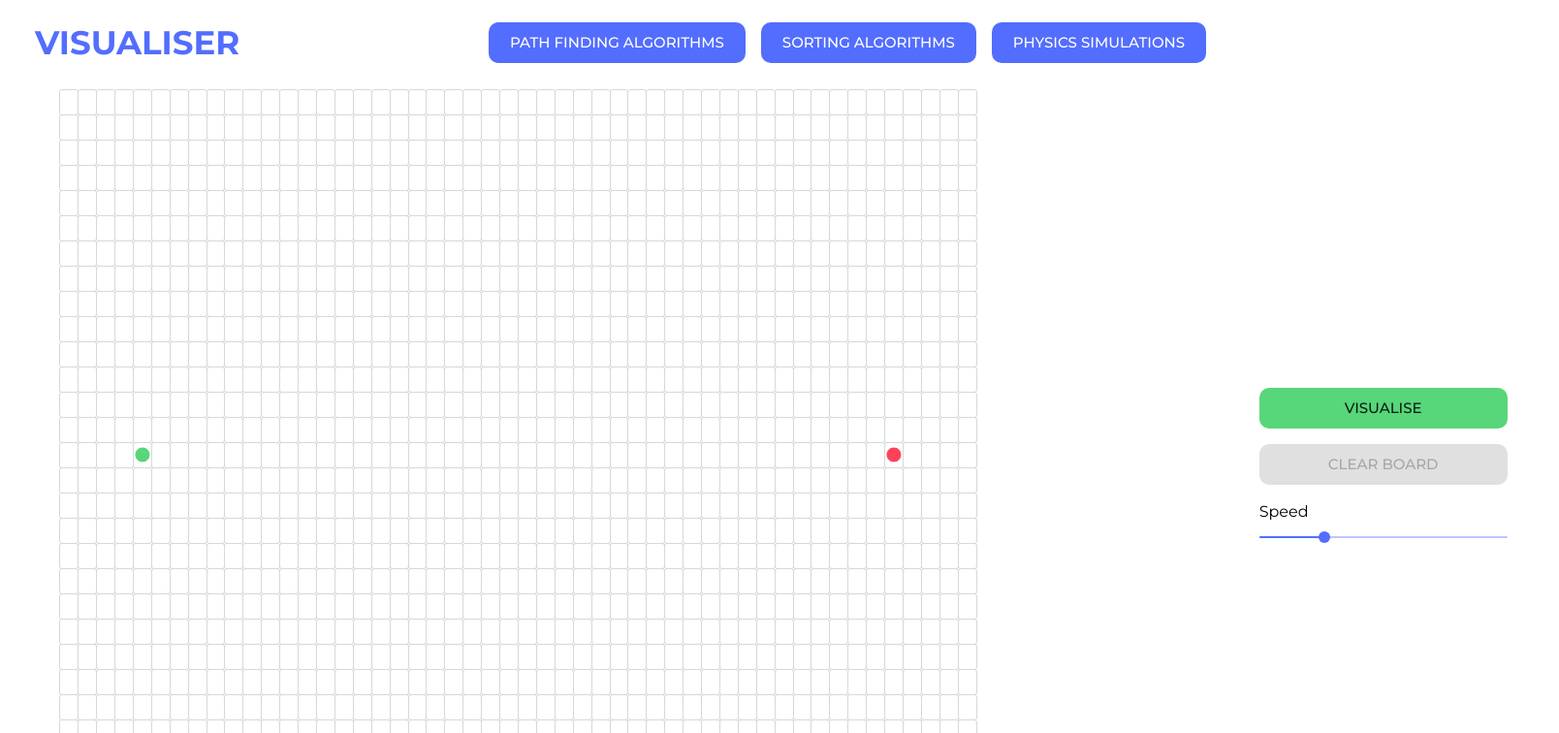
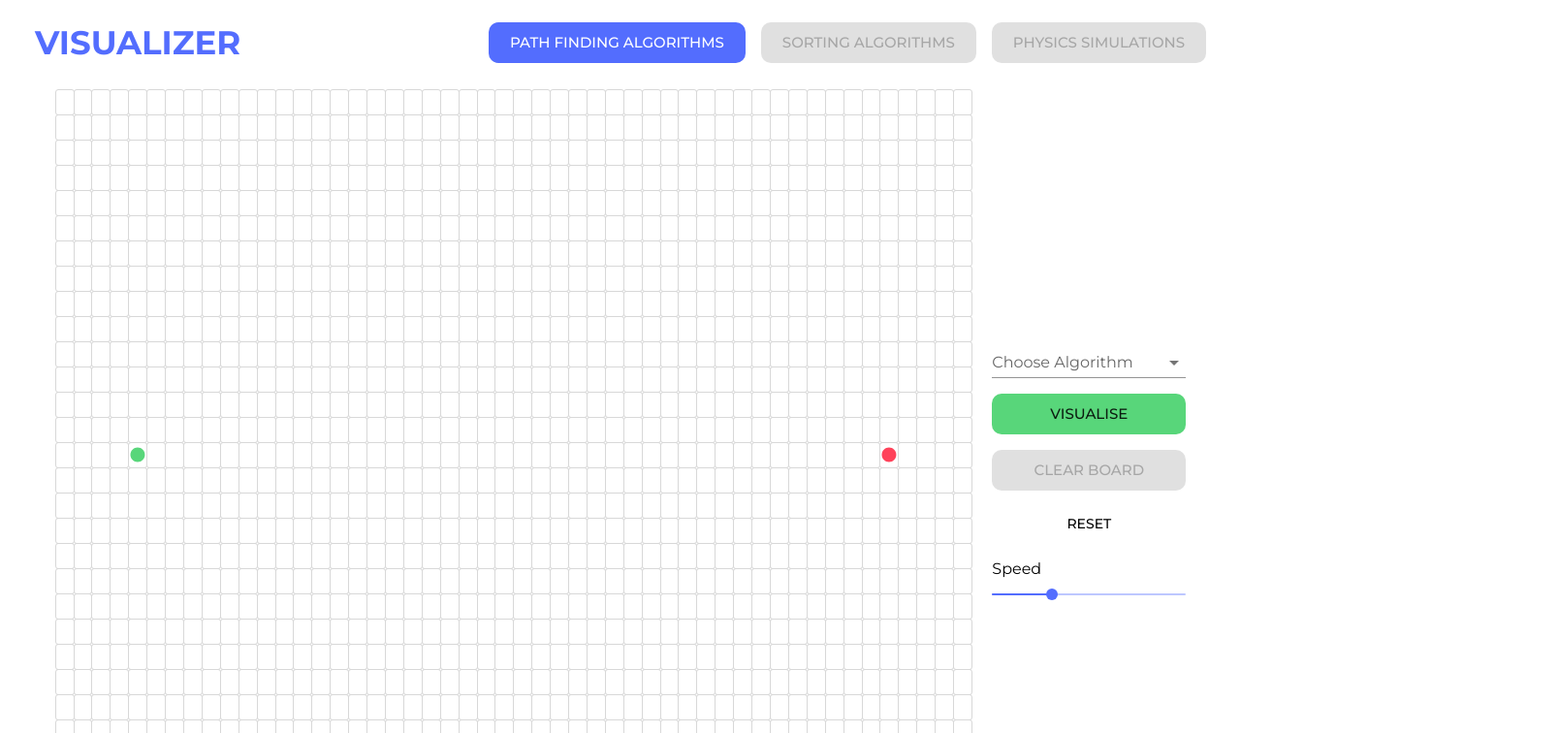
Before and after one commit to nameetrajore/path-finding-visualiser, a React (Create React App) app: page /path-finding-algorithms in a window 1280 px wide. Shown: the top 756 px of the page at 97% size, 1608 px wide, since content can reach past the window. Built offline with nearby package versions, Linux system fonts and the light colour scheme.

Commit message:
ui completed without footer

```diff
--- a/src/App.js
+++ b/src/App.js
@@ -1,5 +1,6 @@
 import React from "react";
 import Header from "./ui/Header";
+import Footer from "./ui/Footer";
 import Routes from './Routes'
 
 function App() {
@@ -7,6 +8,7 @@ function App() {
     <>
       <Header />
         <Routes/>
+        {/* <Footer/> */}
     </>
   );
 }
--- a/src/Routes.js
+++ b/src/Routes.js
@@ -3,6 +3,7 @@ import { Route, Routes } from "react-router-dom";
 import PathFindingAlgorithms from "./pages/PathFindingAlgorithms";
 import SortingAlgorithms from "./pages/SortingAlgorithms";
 import PhysicsSimulations from "./pages/PhysicsSimulations";
+import Welcome from "./pages/Welcome";
 
 const routes = () => {
   return (
@@ -10,6 +11,7 @@ const routes = () => {
       <Route path='/path-finding-algorithms' element={<PathFindingAlgorithms/>} />
       <Route path='/sorting-algorithms' element={<SortingAlgorithms/>} />
       <Route path='/physics-simulations' element={<PhysicsSimulations/>} />
+      <Route path='/' element={<Welcome/>} />
     </Routes>
   );
 };
--- a/src/app/store.js
+++ b/src/app/store.js
@@ -14,7 +14,7 @@ const pathSlice = createSlice({
     },
     setFinish(state, action) {
       state.finish = action.payload;
-    }
+    },
   },
 });
 
--- a/src/pages/PathFindingAlgorithms.js
+++ b/src/pages/PathFindingAlgorithms.js
@@ -1,12 +1,14 @@
-import { Box, Button, Grid, Slider, Typography } from "@mui/material";
+import { Box, Button, Grid, Slider, Typography, FormControl, InputLabel, Select,MenuItem } from "@mui/material";
 import React, { useState } from "react";
 import { AppBar, Toolbar } from "@mui/material";
+import { pathActions } from "../app/store";
 import Node from "../ui/Node/Node";
 import { getNodesInShortestPathOrder } from "../algorithms/dijkstra";
 import { dijkstra } from "../algorithms/dijkstra";
 import { useSelector, useDispatch } from "react-redux";
 
 const PathFindingAlgorithms = () => {
+  const dispatch = useDispatch();
   const start = useSelector((state) => state.start);
   const finish = useSelector((state) => state.finish);
   const [mouseIsPressed, setMouseIsPressed] = useState(false);
@@ -26,7 +28,12 @@ const PathFindingAlgorithms = () => {
     // console.log(row, col);
     // console.log(finish, start);
     // console.log(e.target);
-    if (e.target.className === "start" || e.target.className === "finish")
+    console.log(e.target.closest("div"));
+    if (disable) return;
+    if (
+      e.target.closest("div").className === "start" ||
+      e.target.closest("div").className === "finish"
+    )
       return;
     const newGrid = getNewGridWithWallToggled(grid, row, col);
     setGrid(newGrid);
@@ -35,6 +42,7 @@ const PathFindingAlgorithms = () => {
 
   const mouseEnterHandler = (row, col) => {
     if (!mouseIsPressed) return;
+
     console.log("executed");
     if (
       (start.row === row && start.col === col) ||
@@ -78,8 +86,9 @@ const PathFindingAlgorithms = () => {
   const [grid, setGrid] = useState(getInitialGrid());
   const [speed, setSpeed] = useState(10);
   const [disable, setDisable] = useState(false);
-  const [disableClear, setDisableClear] = useState(false);
+  const [disableClear, setDisableClear] = useState(true);
   const [visitedNodes, setVisitedNodes] = useState([]);
+  const [algo, setAlgo] = useState("");
 
   const animateDijkstra = (visitedNodesInOrder, nodesInShortestPathOrder) => {
     setDisable(true);
@@ -107,7 +116,7 @@ const PathFindingAlgorithms = () => {
           " node node-visited node-shortest-path";
       }, 50 * i);
     }
-    setDisableClear(true);
+    setDisableClear(false);
   };
 
   const visualiseDijkstra = () => {
@@ -121,6 +130,42 @@ const PathFindingAlgorithms = () => {
       grid[finish.row][finish.col]
     );
     animateDijkstra(visitedNodesInOrder, nodesInShortestPathOrder);
+  };
+
+  //For future development
+  const visualiseWithoutAnimation = (row, col) => {
+    for (let i = 0; i < 50; i++) {
+      for (let j = 0; j < 30; j++) {
+        const node = grid[i][j];
+        console.log(grid);
+        document.getElementById(
+          `node-${node.row}-${node.col}`
+        ).className = `node ${node.isWall ? "node-wall" : ""}`;
+      }
+    }
+    let visitedNodesInOrder = dijkstra(
+      grid,
+      grid[start.row][start.col],
+      grid[row][col]
+    );
+    const nodesInShortestPathOrder = getNodesInShortestPathOrder(
+      grid[row][col]
+    );
+
+    for (let i = 0; i <= visitedNodesInOrder.length; i++) {
+      if (i === visitedNodesInOrder.length) {
+        for (let i = 0; i < nodesInShortestPathOrder.length; i++) {
+          const node = nodesInShortestPathOrder[i];
+          document.getElementById(`node-${node.row}-${node.col}`).className =
+            " node node-visited-no-anim node-shortest-path-no-anim";
+        }
+        return;
+      }
+      const node = visitedNodesInOrder[i];
+      const element = document.getElementById(`node-${node.row}-${node.col}`);
+      if (!element.className.includes("node-visited"))
+        element.className = "node node-visited-no-anim";
+    }
   };
 
   const clearBoard = () => {
@@ -147,19 +192,45 @@ const PathFindingAlgorithms = () => {
     });
 
     setDisable(false);
-    setDisableClear(false);
+    setDisableClear(true);
+  };
+
+  const resetBoard = () => {
+    dispatch(pathActions.setStart({ row: 14, col: 4 }));
+    dispatch(pathActions.setFinish({ row: 14, col: 45 }));
+    clearBoard();
+    setGrid((prevGrid) => {
+      for (let i = 0; i < 30; i++) {
+        for (let j = 0; j < 50; j++) {
+          prevGrid[i][j].isWall = false;
+          prevGrid[i][j].distance = Infinity;
+          prevGrid[i][j].isVisited = false;
+          prevGrid[i][j].previousNode = null;
+        }
+      }
+      return prevGrid;
+    });
   };
 
   const speedHandler = (event, value) => {
     setSpeed(value);
   };
 
+  const handleSelect = (e)=>{
+      setAlgo(e.target.value);
+  }
+
+  const runAlgo = () =>{
+    if(algo==="Dijkstra's Algorithm")
+    visualiseDijkstra();
+  }
+
   return (
     <>
       <Box m="12vh" />
       <Grid
         container
-        minWidth="1600px"
+
         sx={{
           px: 4,
         }}
@@ -172,15 +243,38 @@ const PathFindingAlgorithms = () => {
             {grid.map((row, rowIdx) => (
               <div key={rowIdx}>
                 {row.map((node, nodeIdx) => (
-                  <Node key={nodeIdx} {...node} />
+                  <Node
+                    key={nodeIdx}
+                    {...node}
+                    disable={disable}
+                    disableClear={disableClear}
+                    visualiseWithoutAnimation={visualiseWithoutAnimation}
+                  />
                 ))}
               </div>
             ))}
           </Grid>
         </Grid>
+
         <Grid item xs={2}>
+          <FormControl variant="standard" fullWidth >
+            <InputLabel id="demo-simple-select-label">Choose Algorithm</InputLabel>
+            <Select
+              labelId="demo-simple-select-label"
+              id="demo-simple-select"
+              value={algo}
+              label="Algorithm"
+              onChange={handleSelect}
+              sx={{mb:2}}
+
+            >
+              <MenuItem value="Dijkstra's Algorithm">Djikstra's Algorithm</MenuItem>
+              {/* <MenuItem value={2}>Twenty</MenuItem>
+              <MenuItem value={3}>Thirty</MenuItem> */}
+            </Select>
+          </FormControl>
           <Button
-            onClick={visualiseDijkstra}
+            onClick={runAlgo}
             variant="contained"
             disableElevation
             size="large"
@@ -197,10 +291,22 @@ const PathFindingAlgorithms = () => {
             size="large"
             fullWidth
             color="error"
-            disabled={!disableClear}
+            disabled={disableClear}
             sx={{ mt: 2 }}
           >
             Clear Board
+          </Button>
+          <Button
+            onClick={resetBoard}
+            variant=""
+            disableElevation
+            size="large"
+            fullWidth
+            disabled={(disable || !disableClear) && (!disable || disableClear)}
+            color="error"
+            sx={{ mt: 2 }}
+          >
+            Reset
           </Button>
           <Grid sx={{ mt: 2 }}>
             <Typography>Speed</Typography>
@@ -210,7 +316,7 @@ const PathFindingAlgorithms = () => {
               defaultValue={speed}
               value={speed}
               min={1}
-              max={35}
+              max={30}
               valueLabelDisplay="auto"
               onChange={speedHandler}
               disabled={disable}
--- /dev/null
+++ b/src/pages/Welcome.js
@@ -0,0 +1,38 @@
+import React from "react";
+import { Grid, Link, Typography } from "@mui/material";
+
+const Welcome = () => {
+  return (
+    <Grid
+      container
+      pl={10}
+      sx={{
+        position: "absolute",
+        left: "50%",
+        top: "50%",
+        transform: "translate(-50%, -50%)",
+      }}
+    >
+      <Grid item xs={7}>
+        <Typography variant="h2" fontWeight="500" color="primary" mb={1}>
+          Welcome to VISUALIZER!
+        </Typography>
+      </Grid>
+      <Grid item xs={6}>
+        <Typography
+          paragraph
+          variant="h6"
+          fontWeight="400"
+          color="gray"
+          align="justify"
+        >
+          This application was built simply because I love visualising
+          everything. And that's why I wanted to share it with
+          everyone. Hope you enjoy playing around with it!
+        </Typography>
+      </Grid>
+    </Grid>
+  );
+};
+
+export default Welcome;
--- /dev/null
+++ b/src/ui/Footer.js
@@ -0,0 +1,35 @@
+import { Grid, Typography, Link } from "@mui/material";
+import { Box } from "@mui/system";
+import React from "react";
+
+const Footer = () => {
+  return (
+    <Box
+      sx={{
+        position: "fixed",
+        bottom: "0px",
+        left: "0px",
+        bgcolor: "lightgray",
+        width: "100%",
+        m: 0,
+      }}
+    >
+      <div style={{ "margin": "0 auto" }}>
+        <Typography fontWeight="500" variant="overline" sx={{ margin: "auto" }}>
+          This application was created by{" "}
+          <Link
+            underline="none"
+            href="https://www.linkedin.com/in/nameet-rajore/"
+          >
+            <Typography variant="overline" fontWeight="600" color="primary">
+              Nameet Rajore
+            </Typography>
+          </Link>
+          .
+        </Typography>
+      </div>
+    </Box>
+  );
+};
+
+export default Footer;
--- a/src/ui/Header.js
+++ b/src/ui/Header.js
@@ -1,5 +1,13 @@
 import React from "react";
-import { AppBar, Toolbar, Box, Button, Typography, Link } from "@mui/material";
+import {
+  AppBar,
+  Toolbar,
+  Box,
+  Button,
+  Typography,
+  Link,
+  Tooltip,
+} from "@mui/material";
 import { Route, Routes } from "react-router-dom";
 import PathFindingAlgorithms from "../pages/PathFindingAlgorithms";
 import SortingAlgorithms from "../pages/SortingAlgorithms";
@@ -36,6 +44,7 @@ const Header = () => {
   const SortingAlgorithmsButton = (
     <Button
       variant="contained"
+      disabled
       size="large"
       disableElevation
       to={{ pathname: "/sign-up" }}
@@ -50,6 +59,7 @@ const Header = () => {
   const PhysicsSimulationsButton = (
     <Button
       variant="contained"
+      disabled
       size="large"
       disableElevation
       to="/path-finding-algorithms"
@@ -86,13 +96,18 @@ const Header = () => {
               color="primary"
               sx={{ flexGrow: "1" }}
             >
-              <Link underline="none" to={{ pathname: "/" }}>
-                VISUALISER
+              <Link underline="none" href='/'>
+                VISUALIZER
               </Link>
             </Typography>
+
             {PathFindingAlgorithmsButton}
-            {SortingAlgorithmsButton}
-            {PhysicsSimulationsButton}
+            <Tooltip title=" Work In Progress!">
+              <div>{SortingAlgorithmsButton}</div>
+            </Tooltip>
+            <Tooltip title="Work In Progress!">
+              <div>{PhysicsSimulationsButton}</div>
+            </Tooltip>
           </Toolbar>
         </AppBar>
       </ElevationScroll>
--- a/src/ui/Node/Node.css
+++ b/src/ui/Node/Node.css
@@ -17,6 +17,14 @@
   animation-iteration-count: 1;
   animation-fill-mode: forwards;
   animation-play-state: running;
+}
+
+.node-visited-no-anim {
+  background-color: #536dfe;
+}
+
+.node-shortest-path-no-anim{
+  background-color: rgb(255, 230, 88);
 }
 
 @keyframes visitedAnimation {
```
Also changed, not shown: src/ui/Node/Node.js (+23 -4 lines).
